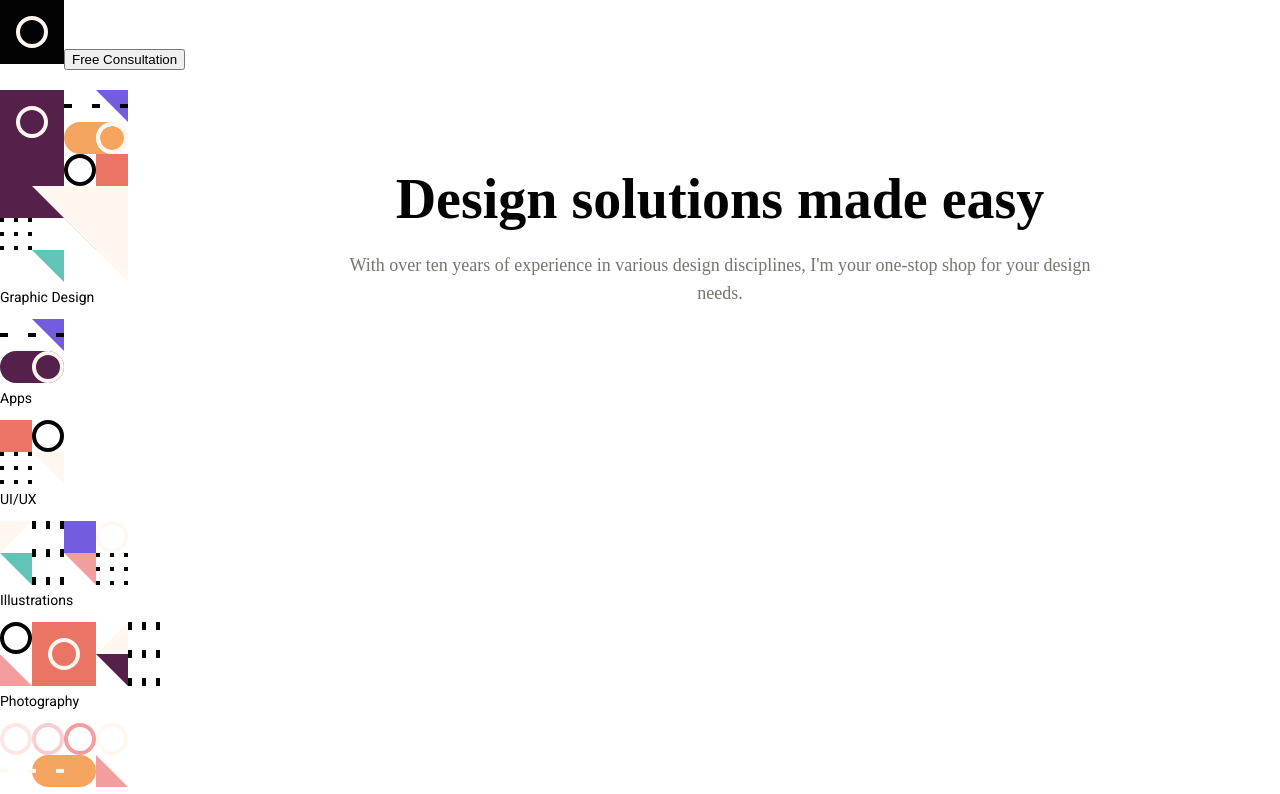
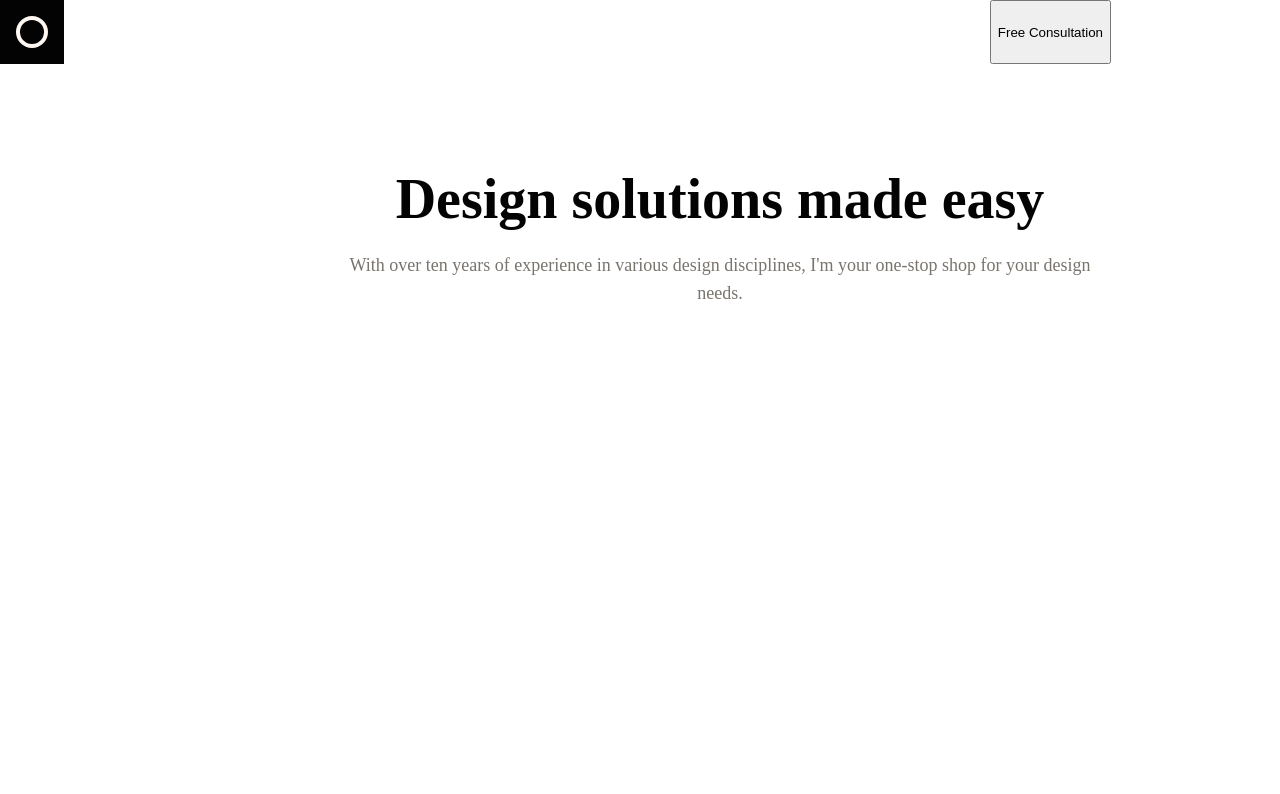
Before and after one commit to Devin-Jackson314/single-page-design-portfolio, an Angular app in the folder LandingPage/: page / in a window 1280 px wide. Shown: the top 794 px of the page. Built offline with nearby package versions, Linux system fonts and the light colour scheme.

Commit message:
didnt commit the first time

```diff
--- a/LandingPage/src/app/app.component.html
+++ b/LandingPage/src/app/app.component.html
@@ -5,17 +5,17 @@
  <app-header-component></app-header-component>
 <br>
 <app-design-solution></app-design-solution>
- <app-graphic-design></app-graphic-design>
+ <!--<app-graphic-design></app-graphic-design>
 <app-appscard></app-appscard>
 <app-ui-ux></app-ui-ux>
 <app-illustrations></app-illustrations>
 <app-photography></app-photography>
 <app-motion-graphics></app-motion-graphics>
 <app-amy></app-amy>
-<!-- <app-my-work></app-my-work> -->
+ <app-my-work></app-my-work>
 <app-book></app-book>
 <br>
- <app-bottomfooter></app-bottomfooter>
+ <app-bottomfooter></app-bottomfooter>-->
 
 
 
--- a/LandingPage/src/app/graphic-design/graphic-design.component.css
+++ b/LandingPage/src/app/graphic-design/graphic-design.component.css
@@ -36,3 +36,18 @@ svg{
         top: 24px;
 }
 }
+
+
+@media (max-width: 1440px){
+    div{
+        position: absolute;
+            left: 0%;
+            right: 0%;
+            top: 0%;
+            bottom: 0%;
+        background: #755CDE;
+        border-radius: 8px;
+        width: 354px;
+        height:364px;
+}
+}
--- a/LandingPage/src/app/header1-component/header-component.component.css
+++ b/LandingPage/src/app/header1-component/header-component.component.css
@@ -26,3 +26,16 @@ position:relative;
 
 
 }
+
+@media (max-width: 1440px){
+    div{
+        display: flex;
+        justify-content: center;
+        justify-content:space-between;
+
+        width: 1111px;
+            height: 64px;
+            left: 165px;
+            top: 34px;
+    }
+}
```
